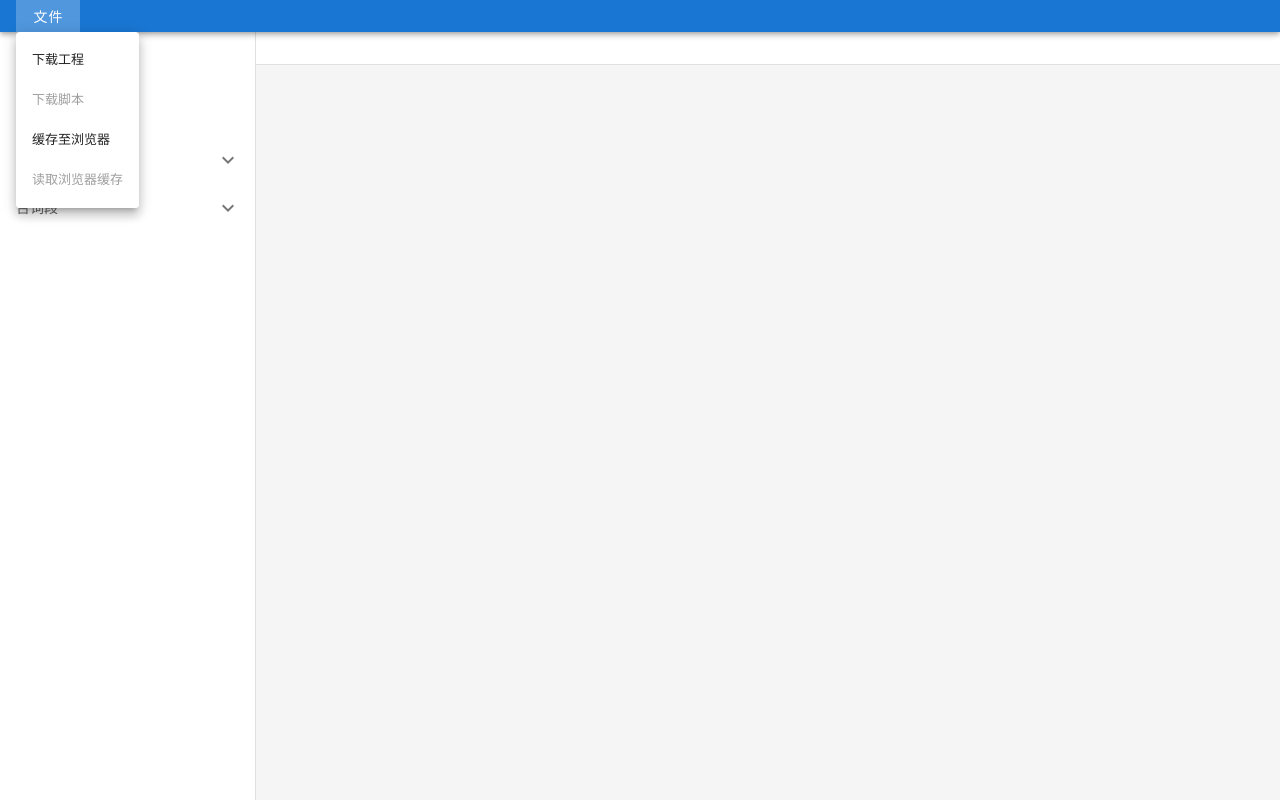
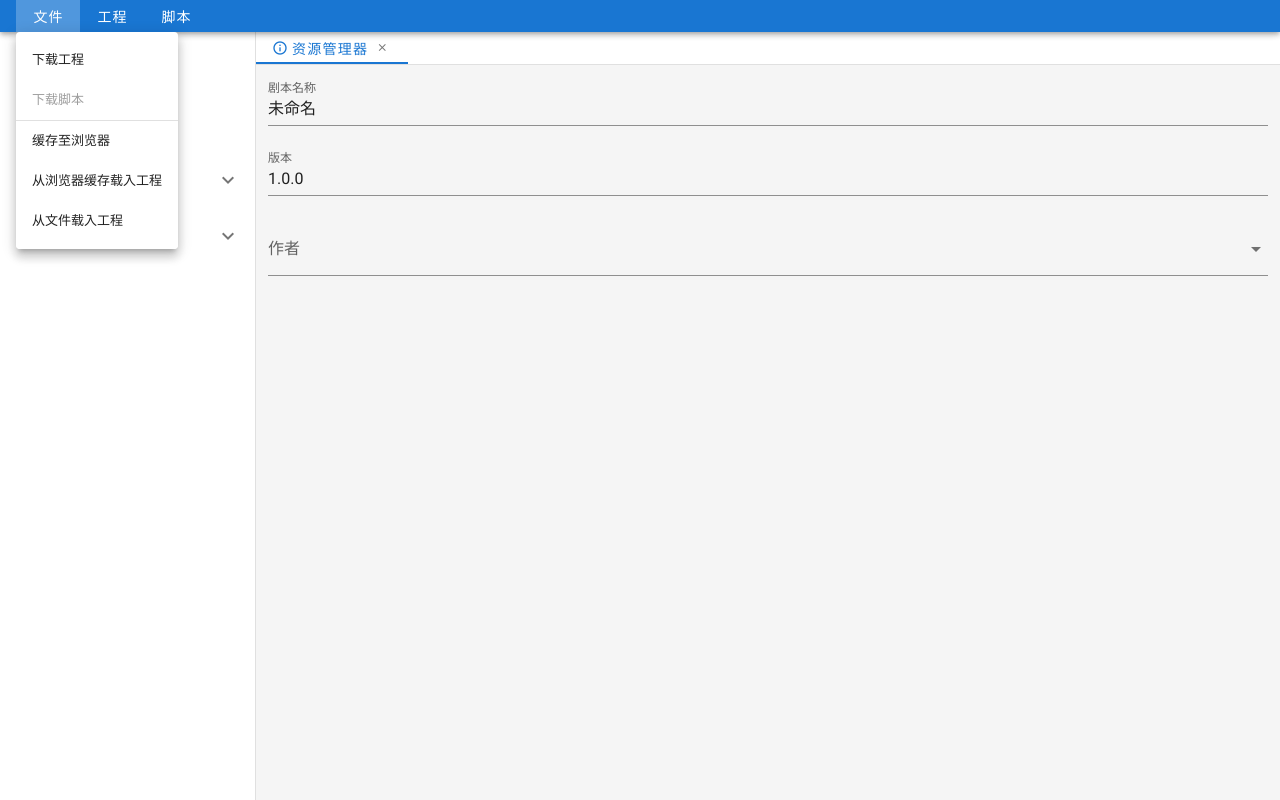
Before and after one commit to TheRiverElder/pl-editor, a Vue app: page /#/ in a window 1280 px wide. Both pictures are taken after a click on the button "文件". Built offline with nearby package versions, Linux system fonts and the light colour scheme.

Commit message:
add more menu

```diff
--- a/src/App.vue
+++ b/src/App.vue
@@ -22,12 +22,64 @@
                         <v-list-item-title>下载脚本</v-list-item-title>
                     </v-list-item>
 
+                    <v-divider/>
+
                     <v-list-item dense @click="cacheState">
                         <v-list-item-title>缓存至浏览器</v-list-item-title>
                     </v-list-item>
 
-                    <v-list-item dense disabled>
-                        <v-list-item-title>读取浏览器缓存</v-list-item-title>
+                    <v-list-item dense @click="loadProjectFromCache">
+                        <v-list-item-title>从浏览器缓存载入工程</v-list-item-title>
+                    </v-list-item>
+
+                    <v-list-item dense>
+                        <v-list-item-title class="p-relative">
+                            从文件载入工程
+                            <input class="invisible-overlay" type="file" @change="loadProjectFromFile($event.target.files[0])"/>
+                        </v-list-item-title>
+                    </v-list-item>
+                </v-list>
+            </v-menu>
+
+
+            <v-menu offset-y>
+                <template v-slot:activator="{ on, attrs }">
+                    <v-btn
+                        dark
+                        v-bind="attrs"
+                        v-on="on"
+                        text
+                        height="32"
+                        tile
+                    >工程</v-btn>
+                </template>
+
+                <v-list>
+                    <v-list-item dense @click="compile">
+                        <v-list-item-title>编译为测试版</v-list-item-title>
+                    </v-list-item>
+
+                    <v-list-item dense @click="compile" disabled>
+                        <v-list-item-title>编译为发行版</v-list-item-title>
+                    </v-list-item>
+                </v-list>
+            </v-menu>
+
+            <v-menu offset-y>
+                <template v-slot:activator="{ on, attrs }">
+                    <v-btn
+                        dark
+                        v-bind="attrs"
+                        v-on="on"
+                        text
+                        height="32"
+                        tile
+                    >脚本</v-btn>
+                </template>
+
+                <v-list>
+                    <v-list-item dense @click="compile" :disabled="!script">
+                        <v-list-item-title>测试脚本（需要先编译）</v-list-item-title>
                     </v-list-item>
                 </v-list>
             </v-menu>
@@ -37,15 +89,27 @@
         <v-navigation-drawer app permanent clipped>
             <v-list>
                 <v-list-item @click="open('base-info')">
+                        <v-list-item-avatar>
+                            <v-icon>mdi-information-outline</v-icon>
+                        </v-list-item-avatar>
+
                     <v-list-item-title>基础信息</v-list-item-title>
                 </v-list-item>
 
                 <v-list-item @click="open('resource')">
+                        <v-list-item-avatar>
+                            <v-icon>mdi-folder-outline</v-icon>
+                        </v-list-item-avatar>
+
                     <v-list-item-title>资源管理器</v-list-item-title>
                 </v-list-item>
 
                 <v-list-group>
                     <template v-slot:activator>
+                        <v-list-item-avatar>
+                            <v-icon>mdi-account-outline</v-icon>
+                        </v-list-item-avatar>
+
                         <v-list-item-subtitle>角色</v-list-item-subtitle>
                     </template>
 
@@ -69,6 +133,10 @@
 
                 <v-list-group>
                     <template v-slot:activator>
+                        <v-list-item-avatar>
+                            <v-icon>mdi-text</v-icon>
+                        </v-list-item-avatar>
+
                         <v-list-item-subtitle>台词段</v-list-item-subtitle>
                     </template>
 
@@ -141,6 +209,13 @@ import Chunk from "./components/Chunk.vue";
 import BaseInfo from "./components/BaseInfo.vue";
 import { deepCopy } from "./utils/objects";
 
+const tabTypeIconMap = {
+    'resource': "mdi-folder-outline",
+    'role': "mdi-account-outline",
+    'chunk': "mdi-text",
+    'base-info': "mdi-information-outline",
+}
+
 export default {
     name: "App",
 
@@ -164,7 +239,7 @@ export default {
 
     methods: {
         ...mapMutations(['updateData', 'cacheState', 'createRole', 'createChunk',
-            'downloadProject', 'downloadScript', 'compile']),
+            'downloadProject', 'downloadScript', 'compile', 'loadProjectFromFile', 'loadProjectFromCache']),
 
         createNewRole() {
             this.createRole({cb: role => this.open('role', role.id)});
@@ -175,16 +250,7 @@ export default {
         },
 
         getIcon(type) {
-            switch (type) {
-                case "resource":
-                    return "mdi-file-outline";
-                case "role":
-                    return "mdi-account-outline";
-                case "chunk":
-                    return "mdi-text";
-                default:
-                    return "mdi-help";
-            }
+            return tabTypeIconMap[type] || 'mdi-help';
         },
 
         getComponent(type) {
@@ -270,6 +336,7 @@ export default {
                 this.$forceUpdate();
             }
         });
+        this.open('base-info');
     },
 };
 </script>
@@ -301,4 +368,18 @@ input[type="text"] {
     max-width: 64em;
     margin: 0 auto;
 }
+
+.p-relative {
+    position: relative;
+}
+
+.invisible-overlay {
+    position: absolute;
+    top: 0;
+    bottom: 0;
+    left: 0;
+    right: 0;
+    opacity: 0;
+    cursor: pointer;
+}
 </style>
--- a/src/store/transfer.js
+++ b/src/store/transfer.js
@@ -1,4 +1,4 @@
-
+import download from 'downloadjs'
 
 const LS_KEY = 'pl-editor-project';
 
@@ -7,19 +7,48 @@ function compile(state) {
     console.log(state);
 }
 
-  // 缓存工程
+// 缓存工程
 function cacheState(state) {
     localStorage.setItem(LS_KEY, JSON.stringify(state));
 }
 
-  // 下载工程
-function downloadProject() {
+// 下载工程
+function downloadProject(state) {
+    const data = {
+        name: state.name,
+        version: state.version,
+        authors: state.authors,
+        resources: state.resources,
+        roles: state.roles,
+        chunks: state.chunks,
+        data: state.data,
+    };
+    download(JSON.stringify(data), data.name + '.egg.proj.json', 'application/json');
+}
 
+// 从本地文件缓存读取工程
+function loadProjectFromCache(state) {
+    const json = localStorage.getItem(LS_KEY);
+    if (json) {
+        Object.assign(state, JSON.parse(json));
+    }
+}
+
+// 从浏览器缓存读取工程
+function loadProjectFromFile(state, file) {
+    const reader = new FileReader();
+    reader.onload = () => {
+        Object.assign(state, JSON.parse(reader.result));
+    }
+    reader.readAsText(file);
 }
 
 // 下载剧本
-function downloadScript() {
-
+function downloadScript(state) {
+    const script = state.script;
+    if (script) {
+        download(JSON.stringify(script), (script.name || '未命名') + '.egg.json', 'application/json');
+    }
 }
 
 export {
@@ -27,4 +56,6 @@ export {
     cacheState,
     downloadProject,
     downloadScript,
+    loadProjectFromFile,
+    loadProjectFromCache,
 }
```
Also changed, not shown: src/store/index.js (+19 -2 lines).
